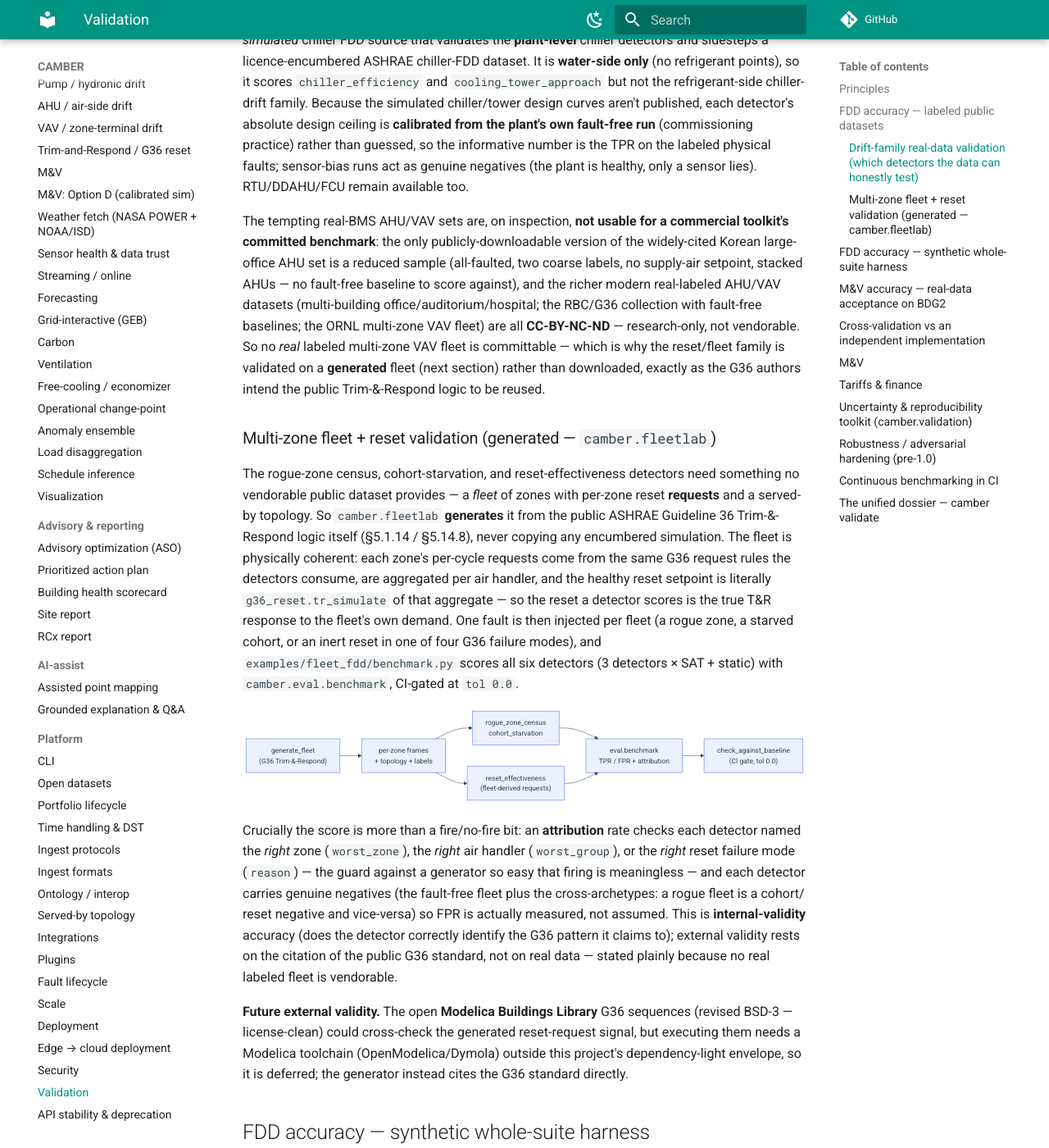
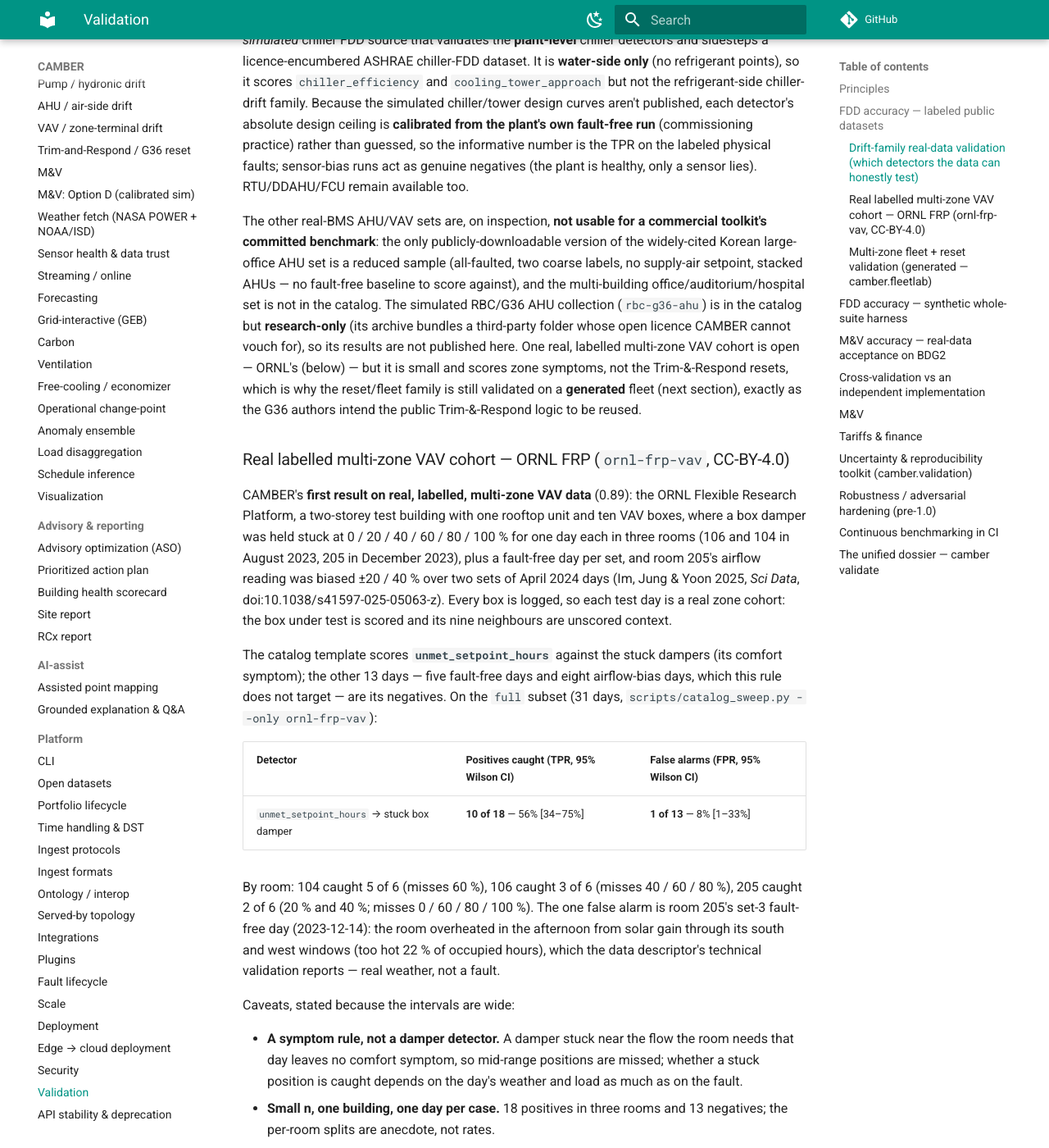
Before and after one commit to yroussev/camber, an MkDocs documentation site: the page built from docs/VALIDATION.md, in a window 1280 px wide and 1400 px high, scrolled down 6463 px. Shown: the whole window at 82% size. Built offline with MkDocs 1.6.1 and Material for MkDocs 9.7.7, drawn with Linux system fonts in a browser that asks for light colours; comment, search, counter and statistics services are not loaded; some of the changed text lies outside the part shown.

Commit message:
docs: publish the ORNL multi-zone VAV result in VALIDATION.md
Maintainer decision: CAMBER's first result on real, labelled multi-zone VAV
data. On ornl-frp-vav's full subset (31 one-day tests), the scored template
rule unmet_setpoint_hours catches 10 of 18 stuck-damper days (56%, Wilson
95% 34-75%) with 1 false alarm in 13 negatives (8%, 1-33%): the set-3
fault-free day, when room 205 overheated from solar gain, as the data
descriptor reports. Recomputed from this branch's catalog sweep, and equal
to the intake branch's figures.

Published with its caveats (a symptom rule, small n in one building, per-
room splits, not a gated benchmark), and the stale paragraph that called
every real labelled multi-zone VAV set non-commercial is corrected. The
RBC / G36 numbers are not published (the entry is research-only). Not in
the dossier: its tracks are gated benchmarks and live recomputations.

```diff
--- a/docs/VALIDATION.md
+++ b/docs/VALIDATION.md
@@ -123,15 +123,56 @@ practice) rather than guessed, so the informative number is the TPR on the label
 sensor-bias runs act as genuine negatives (the plant is healthy, only a sensor lies). RTU/DDAHU/FCU
 remain available too.
 
-The tempting real-BMS AHU/VAV sets are, on inspection, **not usable for a commercial toolkit's
+The other real-BMS AHU/VAV sets are, on inspection, **not usable for a commercial toolkit's
 committed benchmark**: the only publicly-downloadable version of the widely-cited Korean large-office
 AHU set is a reduced sample (all-faulted, two coarse labels, no supply-air setpoint, stacked AHUs —
-no fault-free baseline to score against), and the richer modern real-labeled AHU/VAV datasets
-(multi-building office/auditorium/hospital; the RBC/G36 collection with fault-free baselines; the ORNL
-multi-zone VAV fleet) are all **CC-BY-NC-ND** — research-only, not vendorable. So no *real* labeled
-multi-zone VAV fleet is committable — which is why the reset/fleet family is validated on a
-**generated** fleet (next section) rather than downloaded, exactly as the G36 authors intend the
-public Trim-&-Respond logic to be reused.
+no fault-free baseline to score against), and the multi-building office/auditorium/hospital set is
+not in the catalog. The simulated RBC/G36 AHU collection (`rbc-g36-ahu`) is in the catalog but
+**research-only** (its archive bundles a third-party folder whose open licence CAMBER cannot vouch
+for), so its results are not published here. One real, labelled multi-zone VAV cohort is open —
+ORNL's (below) — but it is small and scores zone symptoms, not the Trim-&-Respond resets, which is
+why the reset/fleet family is still validated on a **generated** fleet (next section), exactly as
+the G36 authors intend the public Trim-&-Respond logic to be reused.
+
+### Real labelled multi-zone VAV cohort — ORNL FRP (`ornl-frp-vav`, CC-BY-4.0)
+
+CAMBER's **first result on real, labelled, multi-zone VAV data** (0.89): the ORNL Flexible Research
+Platform, a two-storey test building with one rooftop unit and ten VAV boxes, where a box damper was
+held stuck at 0 / 20 / 40 / 60 / 80 / 100 % for one day each in three rooms (106 and 104 in August
+2023, 205 in December 2023), plus a fault-free day per set, and room 205's airflow reading was biased
+±20 / 40 % over two sets of April 2024 days (Im, Jung & Yoon 2025, *Sci Data*,
+doi:10.1038/s41597-025-05063-z). Every box is logged, so each test day is a real zone cohort: the box
+under test is scored and its nine neighbours are unscored context.
+
+The catalog template scores **`unmet_setpoint_hours`** against the stuck dampers (its comfort
+symptom); the other 13 days — five fault-free days and eight airflow-bias days, which this rule does
+not target — are its negatives. On the `full` subset (31 days, `scripts/catalog_sweep.py --only
+ornl-frp-vav`):
+
+| Detector | Positives caught (TPR, 95% Wilson CI) | False alarms (FPR, 95% Wilson CI) |
+|---|---|---|
+| `unmet_setpoint_hours` → stuck box damper | **10 of 18** — 56% [34–75%] | **1 of 13** — 8% [1–33%] |
+
+By room: 104 caught 5 of 6 (misses 60 %), 106 caught 3 of 6 (misses 40 / 60 / 80 %), 205 caught 2 of
+6 (20 % and 40 %; misses 0 / 60 / 80 / 100 %). The one false alarm is room 205's set-3 fault-free day
+(2023-12-14): the room overheated in the afternoon from solar gain through its south and west windows
+(too hot 22 % of occupied hours), which the data descriptor's technical validation reports — real
+weather, not a fault.
+
+Caveats, stated because the intervals are wide:
+
+- **A symptom rule, not a damper detector.** A damper stuck near the flow the room needs that day
+  leaves no comfort symptom, so mid-range positions are missed; whether a stuck position is caught
+  depends on the day's weather and load as much as on the fault.
+- **Small n, one building, one day per case.** 18 positives in three rooms and 13 negatives; the
+  per-room splits are anecdote, not rates.
+- **Not a CI-gated benchmark** and not in the dossier (`camber validate`): the number comes from the
+  catalog sweep on the downloaded data, and is published here so it can be reproduced and re-checked.
+- **Nothing else is scored on it yet.** The airflow-bias days are emulated by moving the box's
+  minimum airflow setpoint (the logged flow is true — data issue
+  `airflow-bias-emulated-by-setpoint`), and no CAMBER rule targets them; the rogue-zone and
+  cohort-starvation censuses run per test day as context.
+
 
 ### Multi-zone fleet + reset validation (generated — `camber.fleetlab`)
 
```
